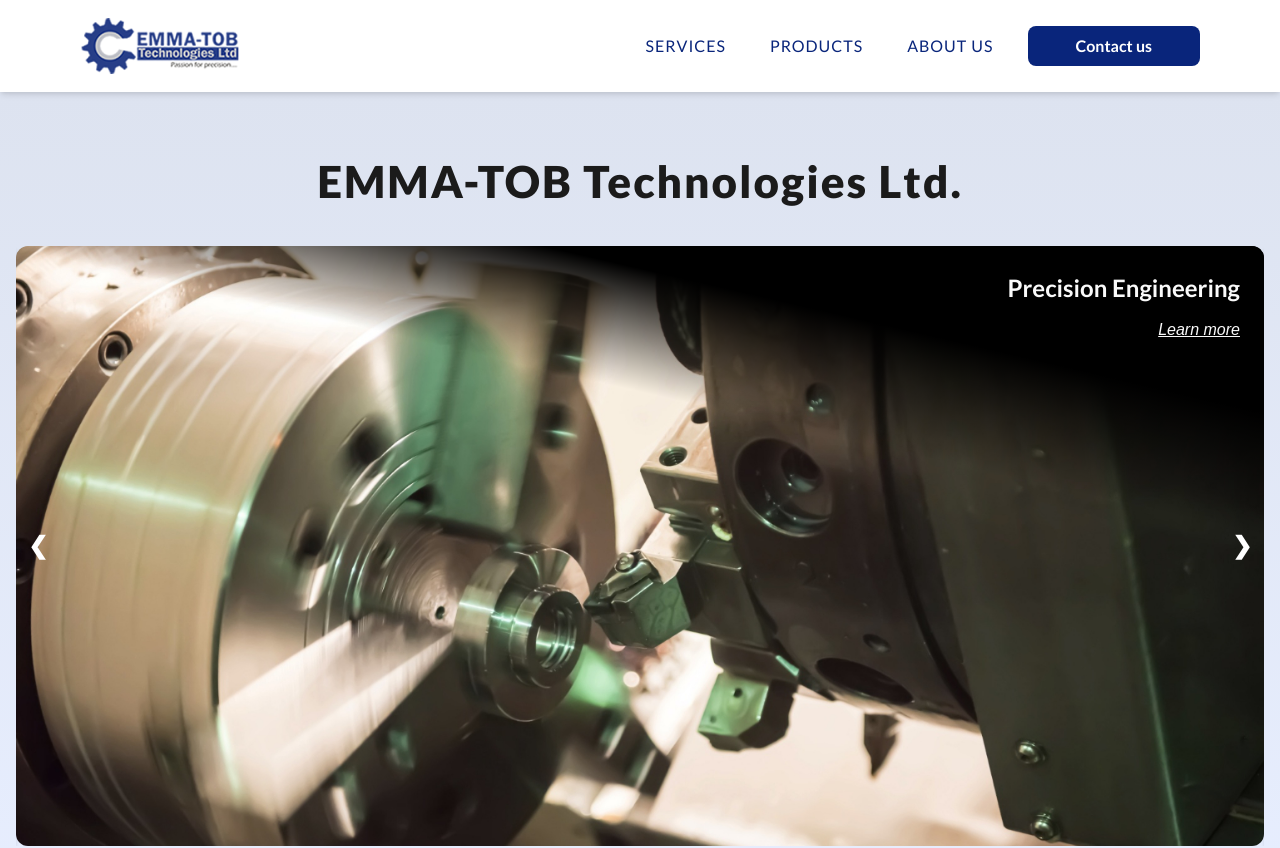
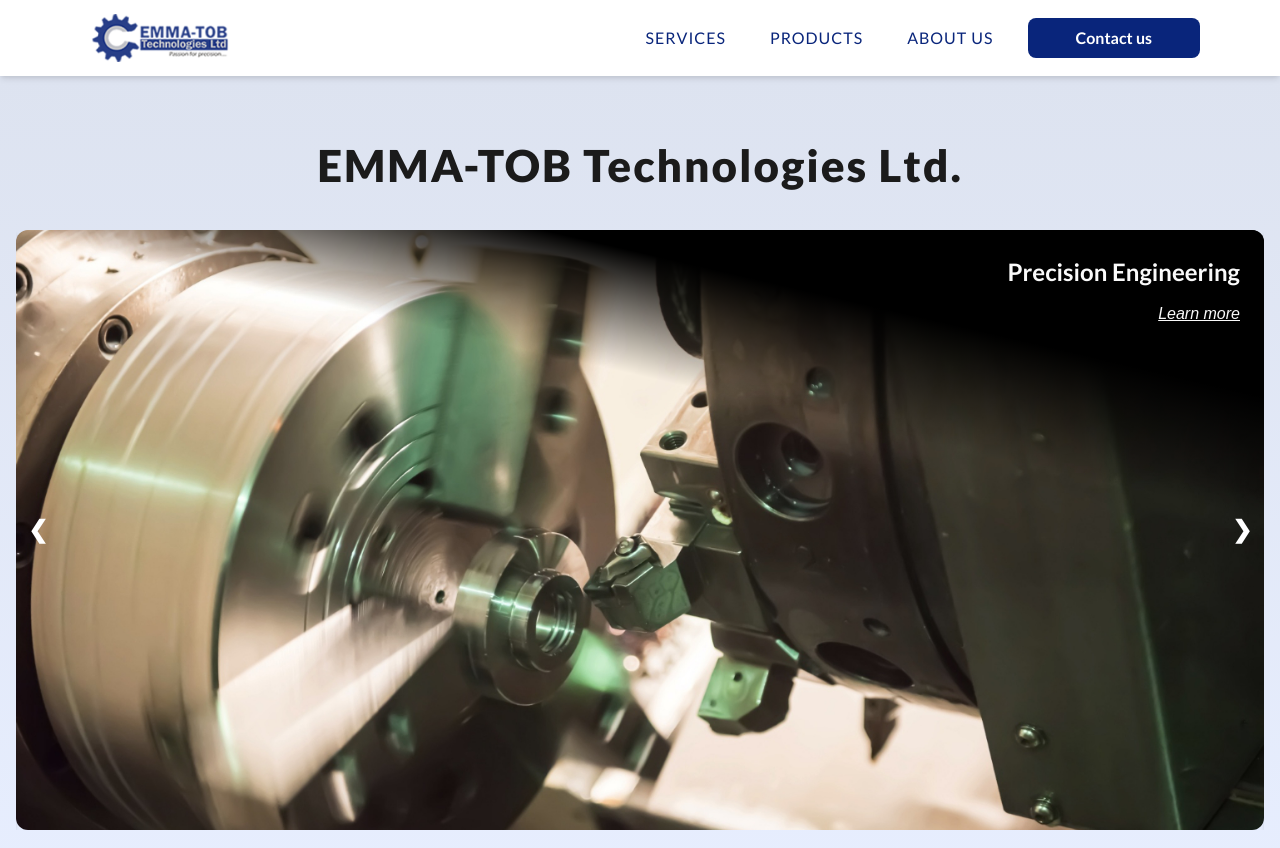
Before and after one commit to gidiblack/emma-tob, a Next.js app: page / in a window 1280 px wide. Shown: the top 848 px of the page. Built offline with nearby package versions, Linux system fonts and the light colour scheme; grey boxes are pictures that could not be loaded.

Commit message:
adjust nav bar height

```diff
--- a/src/components/Layout.tsx
+++ b/src/components/Layout.tsx
@@ -10,11 +10,11 @@ function Layout({ children }: { children: ReactNode }) {
       <Box
         as={"main"}
         minH={{
-          base: "calc(100vh - 4.5rem)",
-          md: "calc(100vh - 5rem)",
-          lg: "calc(100vh - 5.75rem)",
+          base: "calc(100vh - 3.5rem)",
+          md: "calc(100vh - 4rem)",
+          lg: "calc(100vh - 4.75rem)",
         }}
-        mt={{ base: "4.5rem", md: "5rem", lg: "5.75rem" }}
+        mt={{ base: "3.5rem", md: "4rem", lg: "4.75rem" }}
       >
         {children}
       </Box>
--- a/src/components/Navbar.tsx
+++ b/src/components/Navbar.tsx
@@ -71,13 +71,13 @@ export default function Navbar() {
       right={0}
       zIndex={"sticky"}
     >
-      <Flex py={4} align={"center"} justify={"space-between"}>
+      <Flex py={2} align={"center"} justify={"space-between"}>
         <Link as={NextLink} href={"/"}>
           <OptimizedImage
             src={Logo.src}
             alt={"emma-tob logo"}
-            w={{ base: "7.5rem", md: "8rem", lg: "10rem" }}
-            h={{ base: "2.5rem", md: "3rem", lg: "3.5rem" }}
+            w={{ base: "7rem", md: "8rem", lg: "10rem" }}
+            h={{ base: "2.25rem", md: "3rem" }}
           />
         </Link>
         <HStack as={"nav"} spacing={6} display={{ base: "none", lg: "flex" }}>
```
